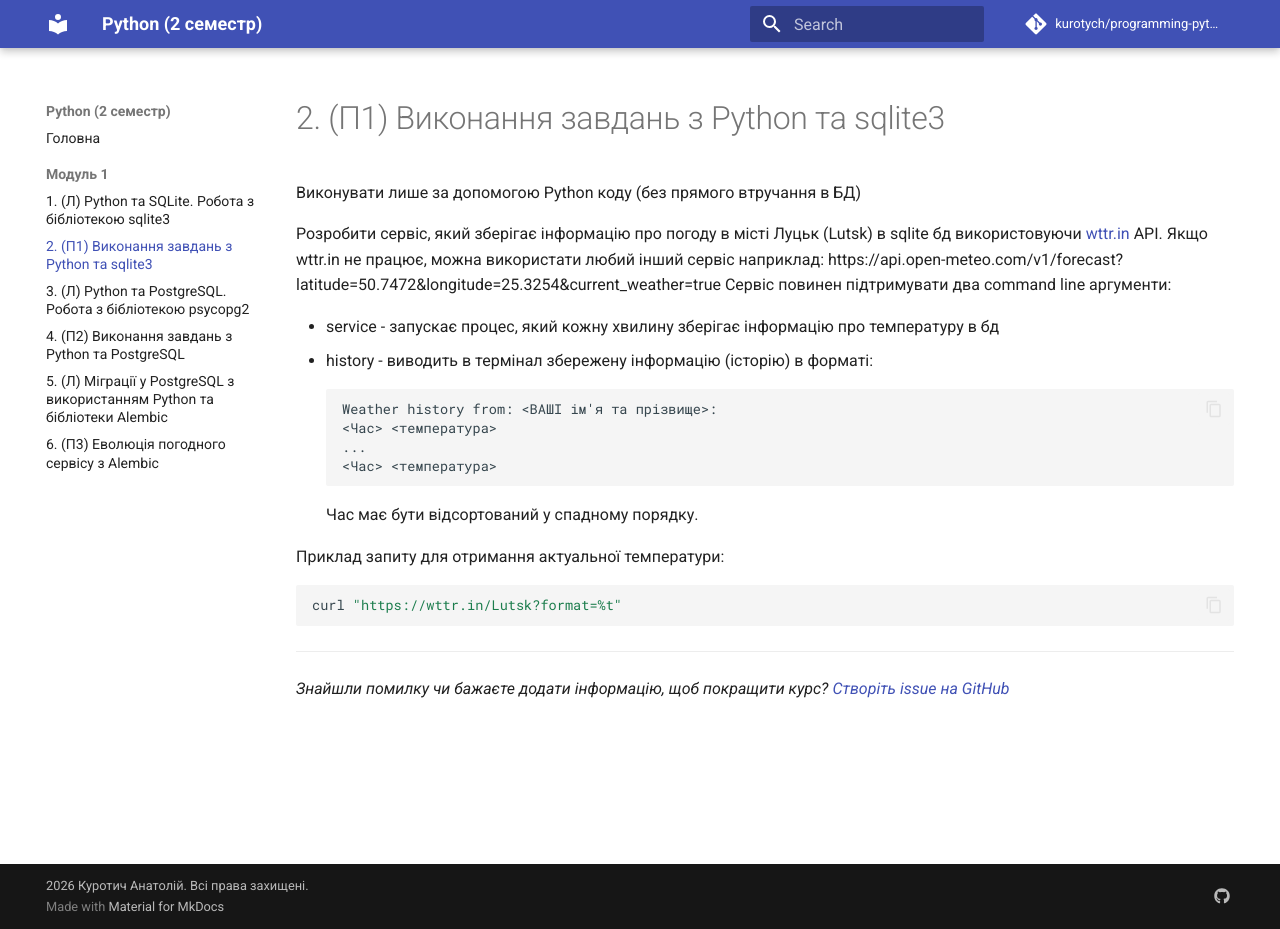
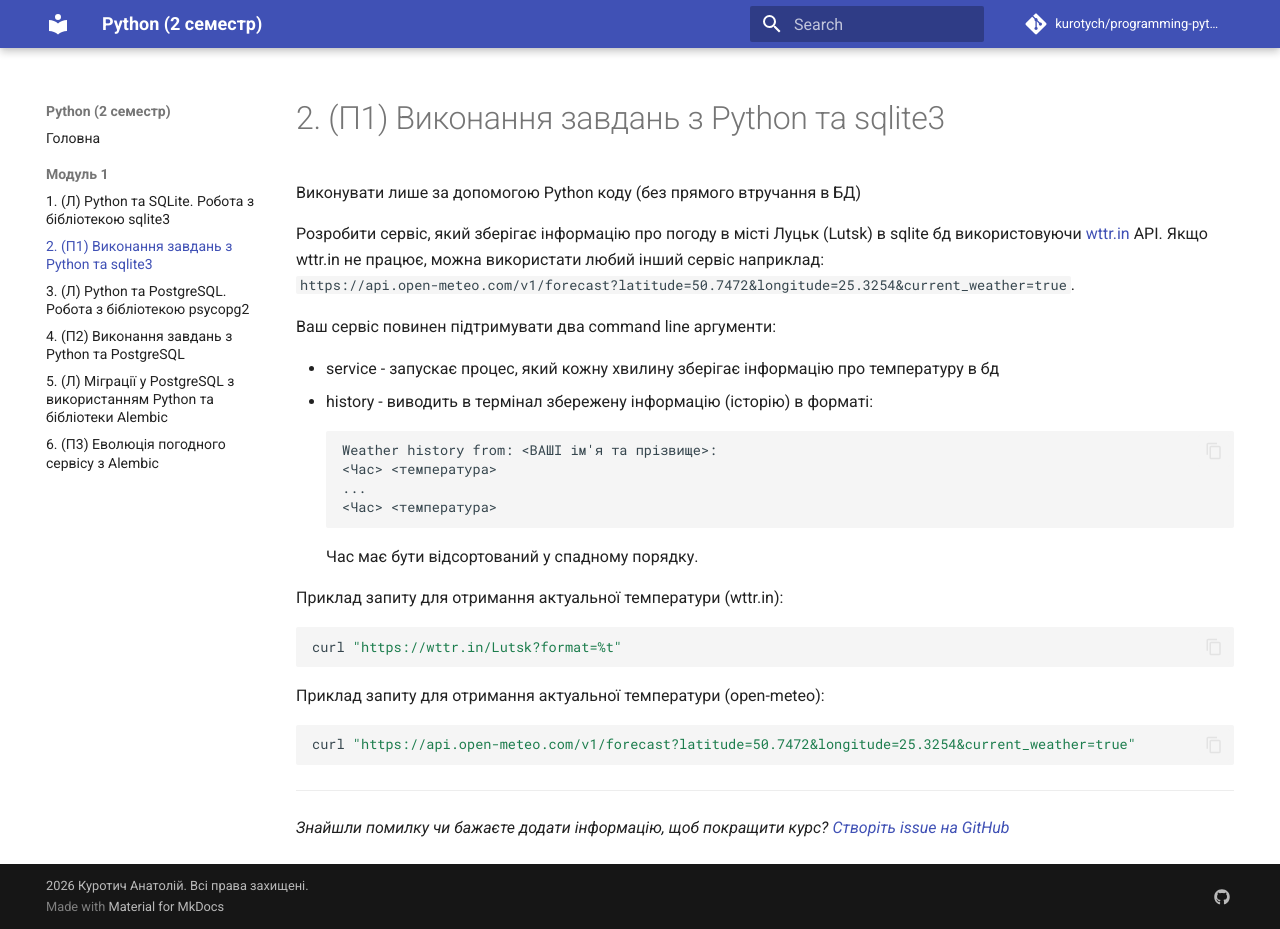
Before and after one commit to kurotych/programming-python-2sem, an MkDocs documentation site: the page built from docs/module1/02-sqlite-practice.md, in a window 1280 px wide and 929 px high. Built offline with MkDocs 1.6.1 and Material for MkDocs 9.7.7, drawn with Linux system fonts in a browser that asks for light colours; comment, search, counter and statistics services are not loaded.

Commit message:
Add another weather API

````diff
--- a/docs/module1/02-sqlite-practice.md
+++ b/docs/module1/02-sqlite-practice.md
@@ -5,8 +5,9 @@
 Розробити сервіс, який зберігає інформацію про погоду в місті Луцьк (Lutsk) в sqlite бд
 використовуючи [wttr.in](https://github.com/chubin/wttr.in) API.
 Якщо wttr.in не працює, можна використати любий інший сервіс наприклад:
-https://api.open-meteo.com/v1/forecast?latitude=50.7472&longitude=25.3254&current_weather=true
-Сервіс повинен підтримувати два command line аргументи:
+`https://api.open-meteo.com/v1/forecast?latitude=50.7472&longitude=25.3254&current_weather=true`.
+
+Ваш сервіс повинен підтримувати два command line аргументи:
 
 - service - запускає процес, який кожну хвилину зберігає інформацію про температуру в бд
 - history - виводить в термінал збережену інформацію (історію) в форматі:
@@ -18,7 +19,12 @@ Weather history from: <ВАШІ ім'я та прізвище>:
 ```
 Час має бути відсортований у спадному порядку.
 
-Приклад запиту для отримання актуальної температури:
+Приклад запиту для отримання актуальної температури (wttr.in):
 ```bash
 curl "https://wttr.in/Lutsk?format=%t"
 ```
+
+Приклад запиту для отримання актуальної температури (open-meteo):
+```bash
+curl "https://api.open-meteo.com/v1/forecast?latitude=50.7472&longitude=25.3254&current_weather=true"
+```
````
